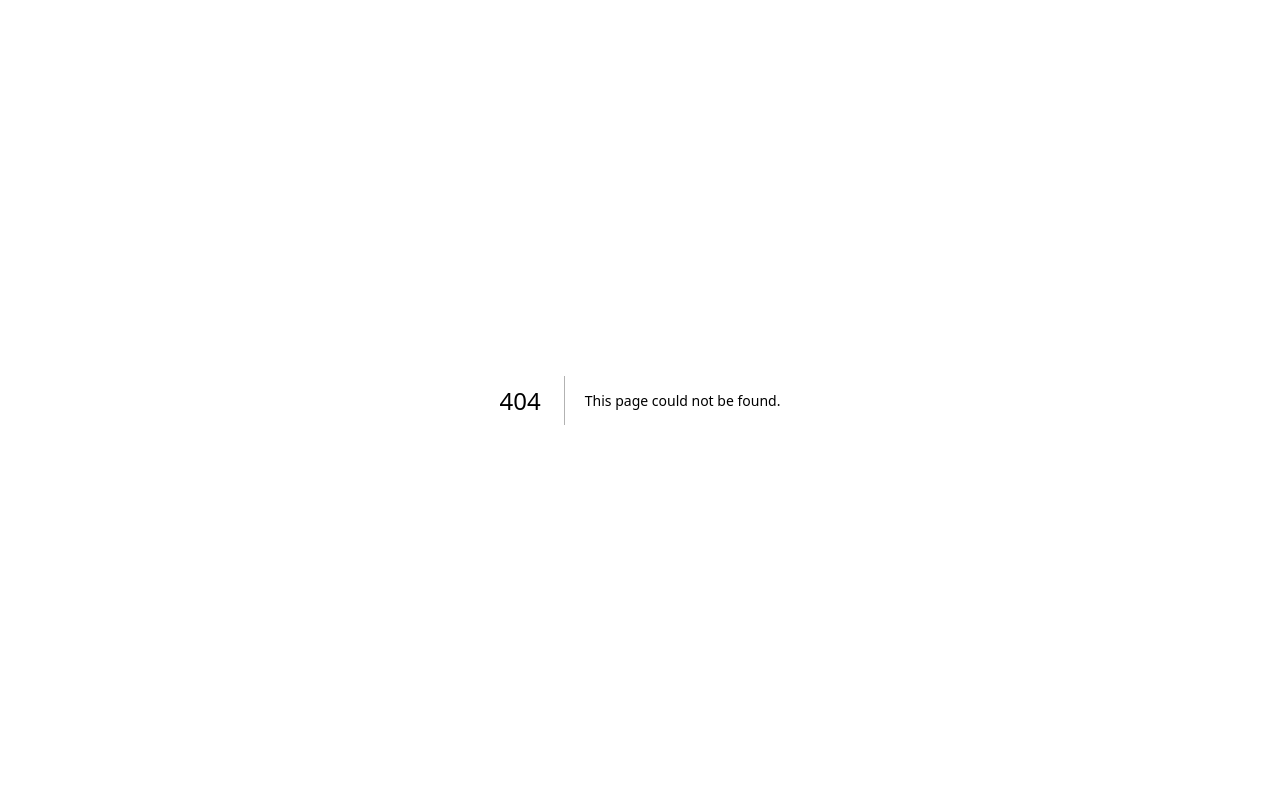
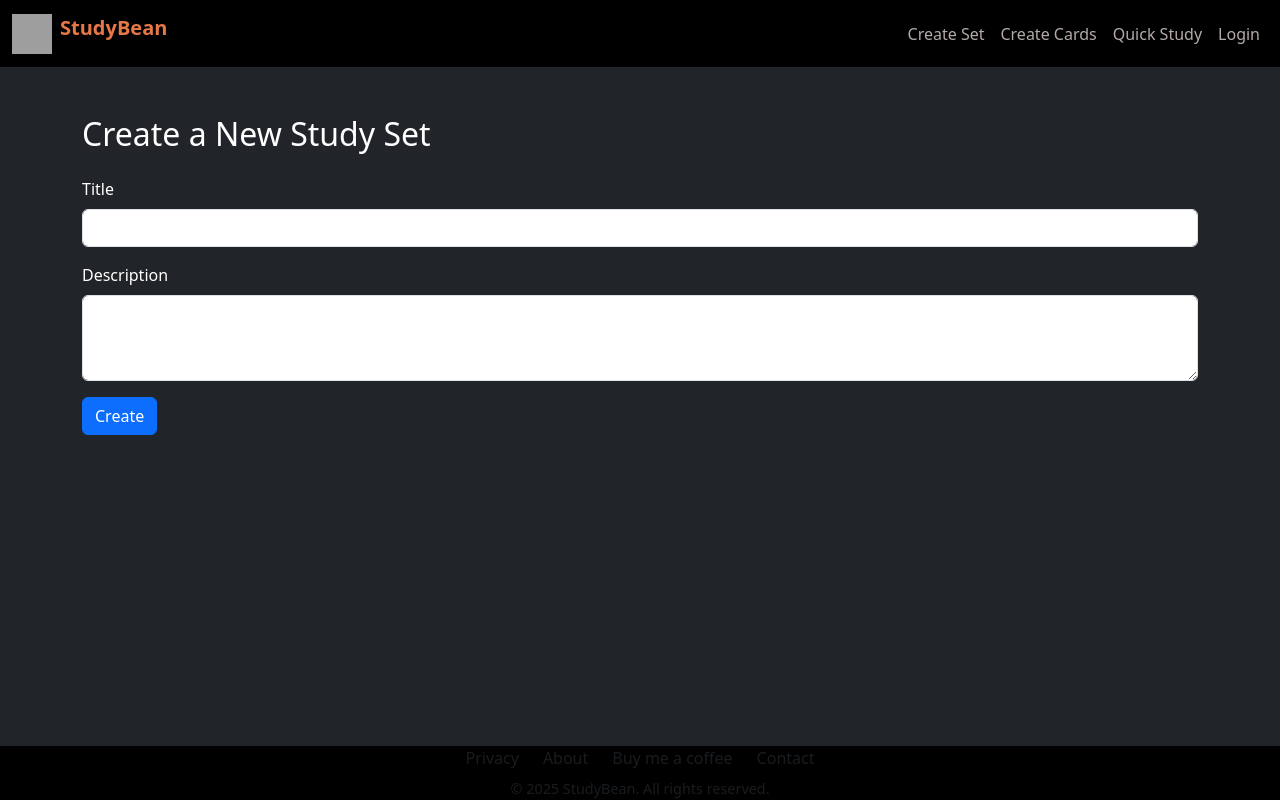
Before and after one commit to sammy12bammy/Study-App-MVP, a Next.js app in the folder Client/: page /create in a window 1280 px wide. Before the commit this address had no page. Built offline with nearby package versions, Linux system fonts and the light colour scheme; no server answers; grey boxes are pictures that could not be loaded.

Commit message:
created create/signup/login

```diff
--- a/Client/package.json
+++ b/Client/package.json
@@ -9,6 +9,8 @@
     "lint": "next lint"
   },
   "dependencies": {
+    "@supabase/auth-ui-react": "^0.4.7",
+    "@supabase/auth-ui-shared": "^0.1.8",
     "@supabase/supabase-js": "^2.49.5",
     "bootstrap": "^5.3.6",
     "next": "15.3.2",
--- /dev/null
+++ b/Client/src/app/create/page.tsx
@@ -0,0 +1,75 @@
+'use client';
+
+import { useState } from 'react';
+import { useRouter } from 'next/navigation';
+import { supabase } from '@/utils/supabaseClient';
+import Navbar from '@/components/Navbar';
+import Footer from '@/components/Footer';
+
+export default function CreateSetPage() {
+  const router = useRouter();
+  const [title, setTitle] = useState('');
+  const [description, setDescription] = useState('');
+  const [error, setError] = useState('');
+
+  const handleSubmit = async (e: React.FormEvent) => {
+    e.preventDefault();
+
+    const { data: { session } } = await supabase.auth.getSession();
+    if (!session) {
+      router.push('/login');
+      return;
+    }
+
+    const res = await fetch('http://localhost:5001/api/study-sets', {
+      method: 'POST',
+      headers: {
+        'Content-Type': 'application/json',
+        Authorization: `Bearer ${session.access_token}`,
+      },
+      body: JSON.stringify({ title, description }),
+    });
+
+    if (res.ok) {
+      router.push('/sets');
+    } else {
+      const body = await res.json();
+      setError(body.error || 'Failed to create study set');
+    }
+  };
+
+  return (
+    <div className="d-flex flex-column min-vh-100 bg-dark text-white">
+      <Navbar />
+
+      <main className="flex-grow-1 container py-5">
+        <h2 className="mb-4">Create a New Study Set</h2>
+        <form onSubmit={handleSubmit}>
+          <div className="mb-3">
+            <label className="form-label">Title</label>
+            <input
+              type="text"
+              className="form-control"
+              value={title}
+              onChange={(e) => setTitle(e.target.value)}
+              required
+            />
+          </div>
+          <div className="mb-3">
+            <label className="form-label">Description</label>
+            <textarea
+              className="form-control"
+              value={description}
+              onChange={(e) => setDescription(e.target.value)}
+              rows={3}
+            />
+          </div>
+          {error && <p className="text-danger">{error}</p>}
+          <button type="submit" className="btn btn-primary">Create</button>
+        </form>
+      </main>
+
+      <Footer />
+    </div>
+  );
+}
--- a/Client/src/app/page.tsx
+++ b/Client/src/app/page.tsx
@@ -8,6 +8,7 @@ import { useEffect, useState } from 'react';
 //import navbar and Footer from the components
 import Navbar from '../components/Navbar';
 import Footer from '../components/Footer';
+import Link from 'next/link';
 
 
 export default function Home() {
@@ -38,9 +39,9 @@ export default function Home() {
             <button className="btn btn-primary px-4 py-2" style={{ backgroundColor: 'rgb(230,119,71)', border: 'none' }}>
               Start Studying
             </button>
-            <button className="btn btn-outline-light px-4 py-2">
+            <Link href="/signup" className="btn btn-outline-light px-4 py-2">
               Sign Up
-            </button>
+            </Link>
           </div>
         </section>
 
--- a/Client/src/app/sets/page.tsx
+++ b/Client/src/app/sets/page.tsx
@@ -31,7 +31,7 @@ export default function SetsPage() {
       }
 
       try {
-        const response = await fetch('http://localhost:5000/api/study-sets', {
+        const response = await fetch('http://localhost:5001/api/study-sets', {
           method: 'GET',
           headers: {
             Authorization: `Bearer ${session.access_token}`,
--- a/Client/src/components/Navbar.tsx
+++ b/Client/src/components/Navbar.tsx
@@ -40,7 +40,7 @@ export default function Navbar() {
         <div className="collapse navbar-collapse justify-content-end" id="navbarNav">
           <ul className="navbar-nav">
           <li className="nav-item">
-              <Link className="nav-link" href="/create-cards">Create Set</Link>
+              <Link className="nav-link" href="/sets">Create Set</Link>
             </li>
             <li className="nav-item">
               <Link className="nav-link" href="/create-cards">Create Cards</Link>
```
Also changed, not shown: Client/src/app/login/page.tsx (added, +53 -0 lines), Client/src/app/signup/page.tsx (added, +53 -0 lines), 1 other file (tests, documents, lock files or other folders).
